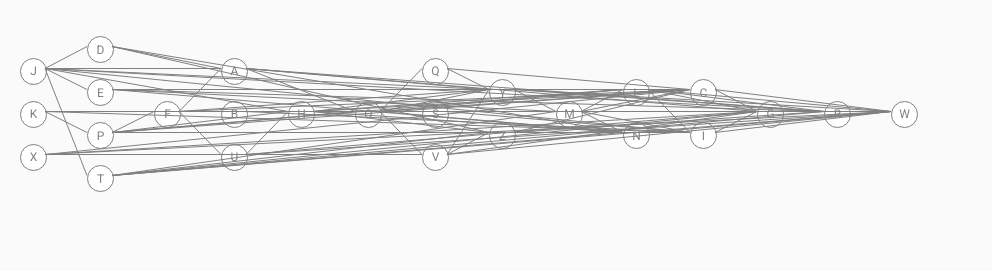
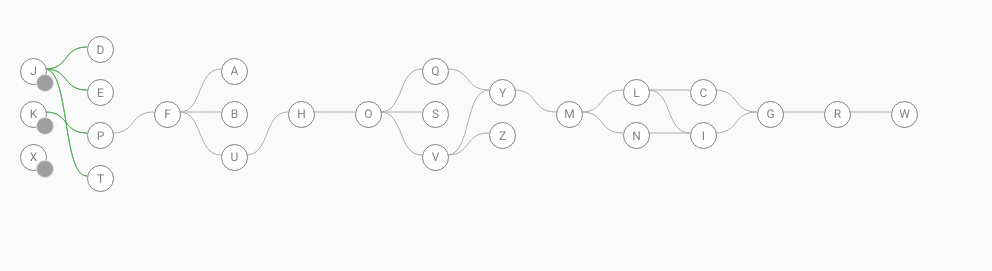
Before and after one commit to mikebrits/purple-tech-test, a React (Create React App) app in the folder react-graph/: page / in a window 1280 px wide. Shown: the top 271 px of the page, without its empty margins (0-992 px from the left). Built offline with nearby package versions, Linux system fonts and the light colour scheme; grey boxes are pictures that could not be loaded.

Commit message:
Add animation capability to graph edge. Add profile pictures too.

```diff
--- /dev/null
+++ b/react-graph/src/components/Graph/Edge.js
@@ -0,0 +1,43 @@
+import React, {useRef} from 'react';
+import styled from 'styled-components';
+
+export default ({ startNode, endNode, active, progress }) => {
+    const path = useRef();
+    return (
+        <g>
+        <path
+            className="edge-path"
+            stroke="#ababab"
+            fill="none"
+            ref={path}
+            d={`M ${startNode.offsetLeft + 25}, ${startNode.offsetTop + 13}
+                C ${startNode.offsetLeft + 50}, ${startNode.offsetTop + 13}
+                ${endNode.offsetLeft - 25}, ${endNode.offsetTop + 13}
+                ${endNode.offsetLeft}, ${endNode.offsetTop + 13}`}
+        />
+            <Path
+                className={active ? "edge-path" : ""}
+                stroke={active ? "#41b141" : "transparent"}
+                fill="none"
+                ref={path}
+                totalLength={(path && path.current && path.current.getTotalLength()) || 0}
+                d={`M ${startNode.offsetLeft + 25}, ${startNode.offsetTop + 13}
+                C ${startNode.offsetLeft + 50}, ${startNode.offsetTop + 13}
+                ${endNode.offsetLeft - 25}, ${endNode.offsetTop + 13}
+                ${endNode.offsetLeft}, ${endNode.offsetTop + 13}`}
+            />
+        </g>
+    );
+};
+
+const Path = styled.path`
+    stroke-dasharray: ${({totalLength}) => totalLength};
+    animation: dash 2s ease-in-out;
+    animation-fill-mode: forwards;
+    stroke-dashoffset: ${({totalLength}) => totalLength};
+    @keyframes dash {
+        to {
+            stroke-dashoffset: 0;
+        }
+    }
+`;
--- a/react-graph/src/components/Graph/Graph.js
+++ b/react-graph/src/components/Graph/Graph.js
@@ -2,14 +2,16 @@ import React, { useMemo, useEffect, useState } from 'react';
 import { useDispatch, useSelector } from 'react-redux';
 import styled from 'styled-components';
 import { initGraph } from '../../actions';
-import {getGraph, getGraphNodeRefs} from '../../selectors';
+import {getActiveNodes, getGraph, getGraphNodeRefs} from '../../selectors';
 import Node from './Node/Node';
 import NodeLinks from "./NodeLinks";
+import _ from 'lodash';
 // import {findEmptyNodes} from '../../../../src/functions';
 
 export default ({ input }) => {
     const { originalForward, originalBackward } = useSelector(getGraph);
     const refs = useSelector(getGraphNodeRefs);
+    const activeNodes = useSelector(getActiveNodes);
     const dispatch = useDispatch();
 
     useEffect(() => {
@@ -21,9 +23,23 @@ export default ({ input }) => {
         originalBackward,
     ]);
 
+    const lastNodes = useMemo(() => {
+        if(graphData){
+            const nodes = {};
+            for(let i = 1; i < graphData.length; i++){
+                graphData[i].forEach(node => {
+                    // Which of the previous nodes is this node dependent on?
+                    nodes[node] = _.intersection(graphData[i - 1], originalForward[node]);
+                })
+            }
+            return nodes;
+        }
+         return null;
+    }, [graphData]);
+
     return graphData ? (
         <Container>
-            <NodeLinks nodes={refs} backwardMap={originalBackward} />
+            <NodeLinks nodes={refs} lastNodes={lastNodes} activeNodes={activeNodes} />
             {graphData.map((group, index) => {
                 return (
                     <NodeGroup key={index}>
--- a/react-graph/src/components/Graph/Node/Node.js
+++ b/react-graph/src/components/Graph/Node/Node.js
@@ -1,20 +1,22 @@
 import React, { useRef, useEffect } from 'react';
 import styled from 'styled-components';
-import {useDispatch} from "react-redux";
-import {addNodeRef} from "../../../actions";
+import { useDispatch, useSelector } from 'react-redux';
+import { addNodeRef } from '../../../actions';
+import { getWorkerByStep } from '../../../selectors';
 
 // Node Component
 export default ({ step }) => {
     const dispatch = useDispatch();
     const nodeRef = useRef(null);
+    const activeWorker = useSelector(getWorkerByStep(step));
+    console.log(activeWorker);
     useEffect(() => {
         dispatch(addNodeRef(nodeRef, step));
     }, []);
     return (
-        <Container
-            ref={nodeRef}
-        >
+        <Container ref={nodeRef}>
             {step}
+            {activeWorker && <ProfilePic src={activeWorker.profilePicture} />}
         </Container>
     );
 };
@@ -31,5 +33,19 @@ const Container = styled.div`
     justify-content: center;
     margin: 16px 0;
     background: white;
+    position: relative;
     //z-index: 100;
 `;
+
+const ProfilePic = styled.div`
+    background-image: url('${({ src }) => src}');
+    background-position: center center;
+    background-size: cover;
+    width: 16px;
+    height: 16px;
+    border-radius: 50%;
+    border: 1px solid #dddddd;
+    position: absolute;
+    right: -8px;
+    bottom: -8px;
+`;
--- a/react-graph/src/components/Graph/NodeLinks.js
+++ b/react-graph/src/components/Graph/NodeLinks.js
@@ -1,24 +1,23 @@
 import React from 'react';
 import styled from 'styled-components';
+import Edge from './Edge';
 //Node Links
-export default function({ nodes, backwardMap }) {
+export default function({ nodes, lastNodes, activeNodes }) {
     return nodes ? (
         <Container>
-            <svg width="950" height="228" style={{zIndex: 0}}>
-                {Object.keys(backwardMap).map((key, index) => {
+            <svg width="950" height="228" style={{ zIndex: 0 }}>
+                {Object.keys(lastNodes).map((key, index) => {
                     return (
                         <g key={index}>
-                            {backwardMap[key].map((nodeKey, index) => {
+                            {lastNodes[key].map((nodeKey, index) => {
                                 const startNode = nodes[nodeKey].current;
                                 const endNode = nodes[key].current;
                                 return (
-                                    <line
+                                    <Edge
                                         key={index}
-                                        x1={startNode.offsetLeft}
-                                        y1={startNode.offsetTop + 12.5}
-                                        x2={endNode.offsetLeft + 25}
-                                        y2={endNode.offsetTop + 12.5}
-                                        stroke="gray"
+                                        startNode={startNode}
+                                        endNode={endNode}
+                                        active={activeNodes.indexOf(nodeKey) > -1}
                                     />
                                 );
                             })}
--- a/react-graph/src/selectors.js
+++ b/react-graph/src/selectors.js
@@ -13,4 +13,10 @@ export const managerInitialised = state => state.manager.initialised;
 export const getWorkers = state => state.manager.workers;
 export const getFreeWorkers = state => state.manager.workers.filter(worker => worker.ready);
 export const getWorkerById = id => state => _.find(state.manager.workers, { id });
-export const getWorkersJustFinished = state => _.filter(state.manager.workers, { timeRemaining: 0 });
+export const getWorkersJustFinished = state =>
+    _.filter(state.manager.workers, { timeRemaining: 0 });
+
+export const getActiveNodes = state =>
+    state.manager.workers.filter(w => !w.ready).map(w => w.currentStep);
+
+export const getWorkerByStep = step => state => state.manager.workers.filter(w => w.currentStep === step)[0];
```
